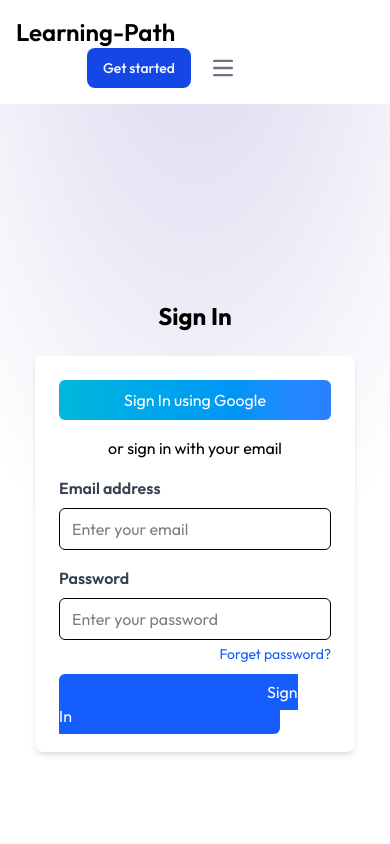
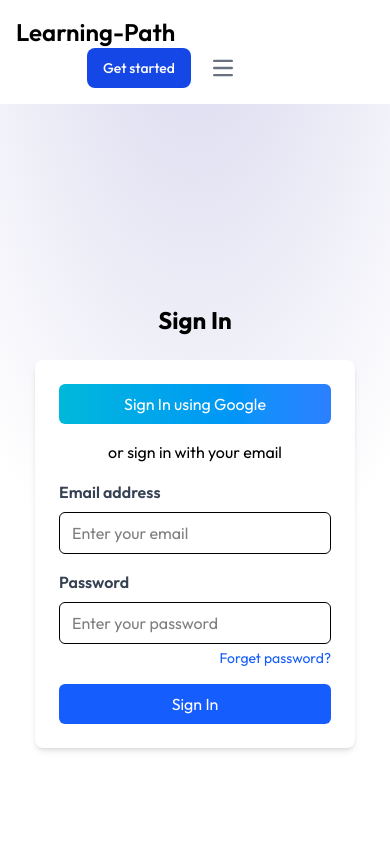
Before and after one commit to Khushalnama/Learning-Path, a React (Vite) app: page /login in a window 390 px wide. Shown: the top 844 px of the page. Built offline with nearby package versions, Linux system fonts and the light colour scheme.

Commit message:
update responsive error

```diff
--- a/src/Pages/Login.jsx
+++ b/src/Pages/Login.jsx
@@ -67,8 +67,7 @@ const Login = () => {
         </div>
         <a
           href="./Student"
-          type="submit"
-          className="w-full px-52 bg-blue-600 text-white py-2 rounded-md hover:bg-blue-700 transition"
+          className="block w-full sm:w-auto text-center bg-blue-600 text-white py-2 px-6 sm:px-10 md:px-16 lg:px-28 rounded-md hover:bg-blue-700 transition"
         >
           Sign In
         </a>
```
